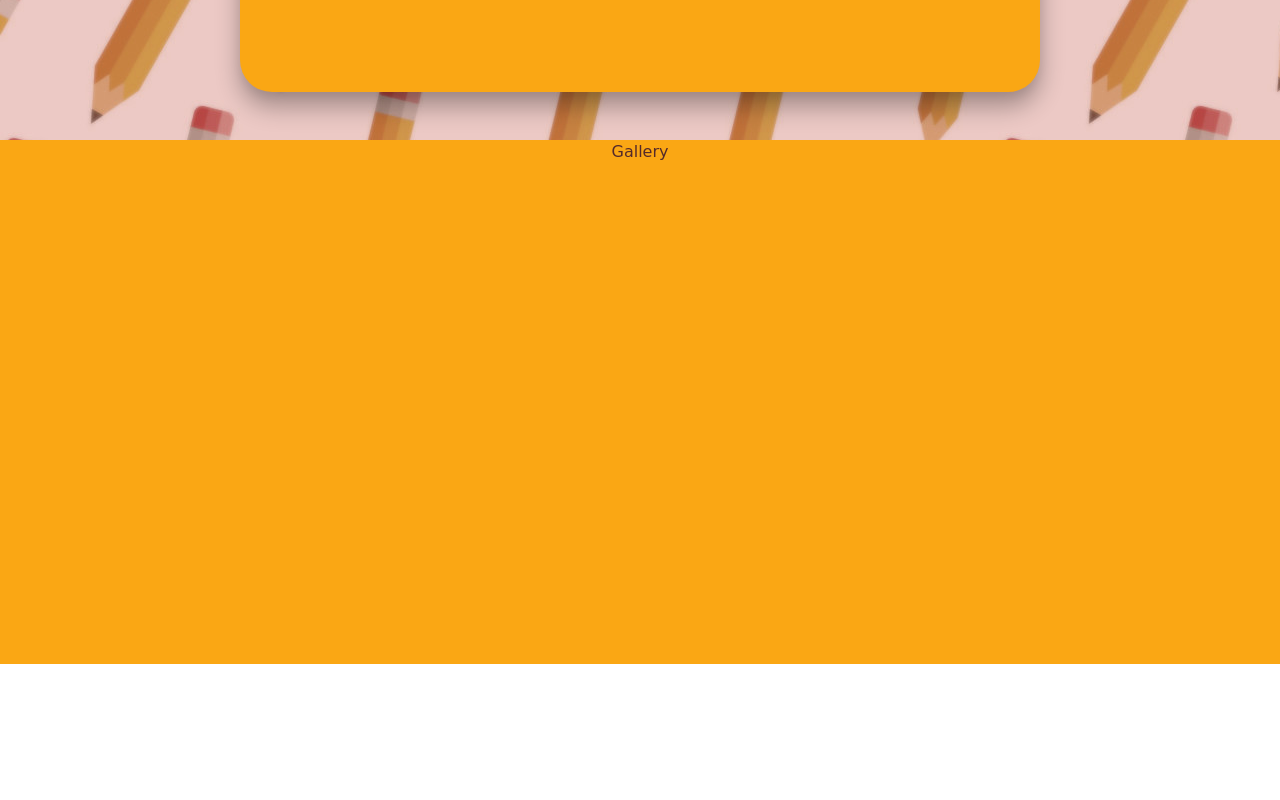
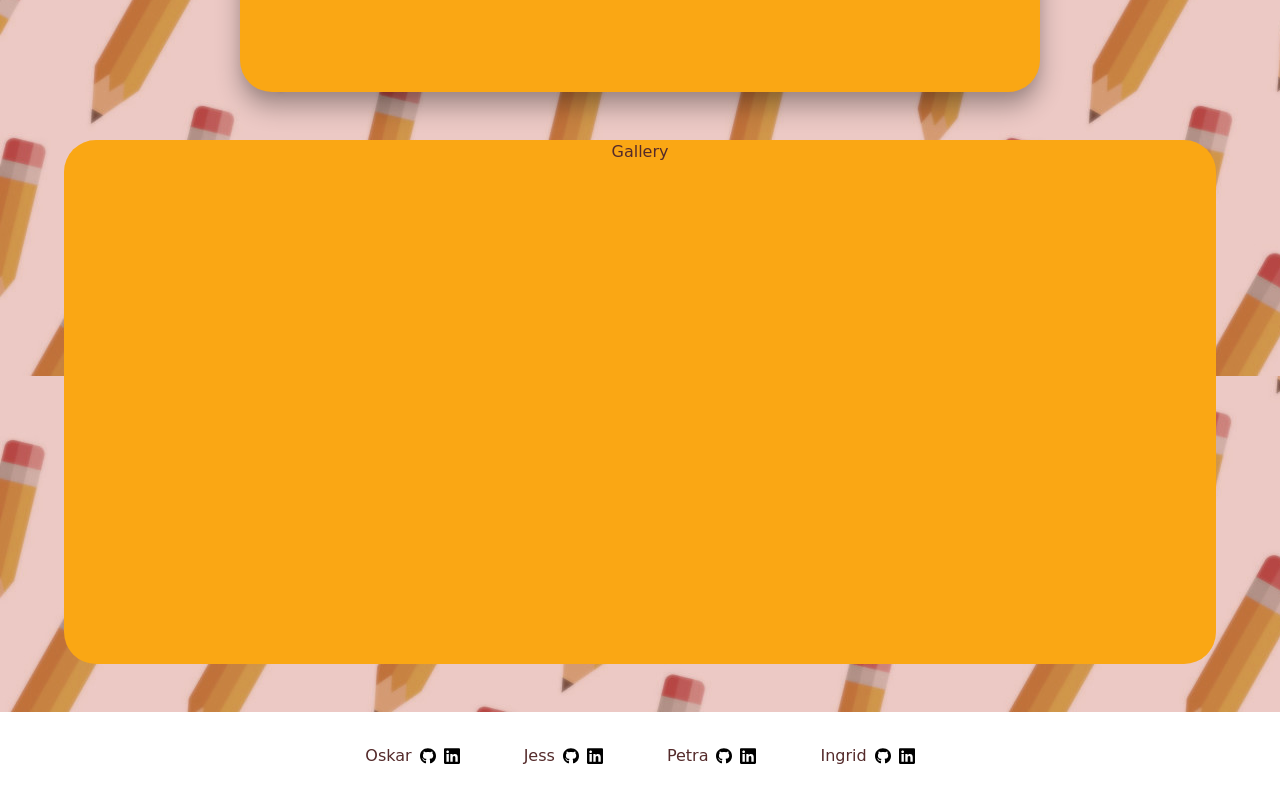
Before and after one commit to OskarSollenberg/Oskar__pensilPaws, a website with bundled scripts: page index.html in a window 1280 px wide. Shown: the part 620-1420 px from the top of the page. Before the commit the page ends 1284 px from the top, so only its background shows below. Built offline with nearby package versions, Linux system fonts and the light colour scheme; a web font is replaced by a local one.

Commit message:
separated into files

```diff
--- a/index.html
+++ b/index.html
@@ -52,7 +52,10 @@
                     <div class="loader loader--visible">
                         <img src="Assets/Images/dog-loader.gif" alt="" />
                     </div>
-                    <p class="page-information" id="random-animal"></p>
+                    <p
+                        class="page-information page-information--xl"
+                        id="random-animal"
+                    ></p>
                     <button class="btn btn__next-page">Start Drawing</button>
                 </div>
 
@@ -78,7 +81,7 @@
                             <p class="page-information">
                                 Player 2, guess the animal
                             </p>
-                            <input class="input" type="text" name="lname" />
+                            <input class="input" type="text" />
                             <input
                                 class="btn btn__submit-guess"
                                 type="submit"
@@ -101,6 +104,80 @@
                 <h2 class="section__title">Gallery</h2>
                 <div class="gallery-grid-wrapper"></div>
             </section>
+            <footer class="footer">
+                <ul class="footer__list">
+                    <li class="footer__list-item">
+                        <p>Oskar</p>
+                        <a href="https://github.com/OskarSollenberg">
+                            <img
+                                class="footer__soc-icons"
+                                src="./Assets/icons/github.svg"
+                                alt=""
+                            />
+                        </a>
+                        <a
+                            href="https://www.linkedin.com/in/oskar-sollenberg-12ab0b24b/"
+                        >
+                            <img
+                                class="footer__soc-icons"
+                                src="./Assets/icons/linkedin.svg"
+                                alt=""
+                            />
+                        </a>
+                    </li>
+                    <li class="footer__list-item">
+                        <p>Jess</p>
+                        <a href="https://github.com/jesslee2023">
+                            <img
+                                class="footer__soc-icons"
+                                src="./Assets/icons/github.svg"
+                                alt=""
+                            />
+                        </a>
+                        <a href="https://www.linkedin.com/in/jingping-li/ ">
+                            <img
+                                class="footer__soc-icons"
+                                src="./Assets/icons/linkedin.svg"
+                                alt=""
+                            />
+                        </a>
+                    </li>
+                    <li class="footer__list-item">
+                        <p>Petra</p>
+                        <a href="https://github.com/PoppyRed91">
+                            <img
+                                class="footer__soc-icons"
+                                src="./Assets/icons/github.svg"
+                                alt=""
+                            />
+                        </a>
+                        <a href="https://www.linkedin.com/in/petra-cuturdic">
+                            <img
+                                class="footer__soc-icons"
+                                src="./Assets/icons/linkedin.svg"
+                                alt=""
+                            />
+                        </a>
+                    </li>
+                    <li class="footer__list-item">
+                        <p>Ingrid</p>
+                        <a href="https://github.com/IngridAkeida">
+                            <img
+                                class="footer__soc-icons"
+                                src="./Assets/icons/github.svg"
+                                alt=""
+                            />
+                        </a>
+                        <a href="https://www.linkedin.com/in/ingrid-sanches">
+                            <img
+                                class="footer__soc-icons"
+                                src="./Assets/icons/linkedin.svg"
+                                alt=""
+                            />
+                        </a>
+                    </li>
+                </ul>
+            </footer>
         </div>
         <script src="script.js" type="module"></script>
     </body>
--- /dev/null
+++ b/style-components/_root.scss
@@ -0,0 +1,15 @@
+:root {
+    /*Colours*/
+    --green: #397c40;
+    --blue: #060846;
+    --red: #ee0044;
+    --lightBlue: #33b0db;
+    --mustardYellow: #faa714;
+    --goldYellow: #f7c061;
+    --whiteCream: #eeead7;
+
+    /*Fonts*/
+    --CursiveMain: "Patrick Hand SC", cursive;
+    --Cursive: "Delicious Handrawn", cursive;
+    --Roboto: "Roboto Flex", sans-serif;
+}
--- a/style.scss
+++ b/style.scss
@@ -1,27 +1,17 @@
 /* Importing reset. Doing this so that it can be in another file (less messy) */
-@import "reset.css";
+@import "/style-components/_reset";
+@import "/style-components/_root";
 
-:root {
-    /*Colours*/
-    --green: #397c40;
-    --blue: #060846;
-    --red: #ee0044;
-    --lightBlue: #33b0db;
-    --mustardYellow: #faa714;
-    --goldYellow: #f7c061;
-    --whiteCream: #eeead7;
-
-    /*Fonts*/
-    --CursiveMain: "Patrick Hand SC", cursive;
-    --Cursive: "Delicious Handrawn", cursive;
-    --Roboto: "Roboto Flex", sans-serif;
-}
+/* ----------------------------------------------- */
+/* GLOBAL */
 body {
     font-family: var(--CursiveMain);
     background: url(Assets/Images/bg-pancils.jpg);
     color: rgb(84, 42, 42);
 }
+
 /* ----------------------------------------------- */
+/* GLOBAL WRAPPERS */
 .site-wrapper {
     display: flex;
     flex-direction: column;
@@ -37,6 +27,7 @@ body {
 }
 
 /* ----------------------------------------------- */
+/* PAGE/PAGE-text STYLING */
 .page {
     display: none;
     flex-direction: column;
@@ -50,16 +41,19 @@ body {
     background-color: var(--mustardYellow);
     box-shadow: rgba(0, 0, 0, 0.3) 0px 15px 25px,
         rgba(0, 0, 0, 0.05) 0px 5px 10px;
+
+    @media (max-width: 60rem) {
+        border-radius: 0rem;
+        max-width: 50rem;
+        width: 90vw;
+    }
 }
 .page-information {
-    text-align: center;
     font-size: 1.5rem;
-}
-.page-information--lg {
-    font-size: 3rem;
 }
 
 /* ----------------------------------------------- */
+/* BUTTON */
 .btn {
     padding: 0.5rem 1rem;
     font-size: 1.5rem;
@@ -69,22 +63,26 @@ body {
     background-color: var(--whiteCream);
     color: var(--green);
     box-shadow: inset 0 0 0 0 var(--green);
+    min-width: 8rem;
 
     -webkit-transition: ease-out 0.6s;
     -moz-transition: ease-out 0.6s;
     transition: ease-out 0.6s;
 }
-
 .btn:hover {
     box-shadow: inset 400px 0 0 0 var(--green);
     color: var(--whiteCream);
 }
+
+/* ----------------------------------------------- */
+/* LOADER IMAGE */
 .loader {
     width: 3rem;
     display: none;
 }
 
 /* ----------------------------------------------- */
+/* CANVAS */
 .canvas {
     border: 1px solid black;
     background: white;
@@ -94,6 +92,7 @@ body {
 }
 
 /* ----------------------------------------------- */
+/* INPUT */
 .input__content {
     display: flex;
     flex-direction: column;
@@ -109,6 +108,7 @@ body {
 }
 
 /* ----------------------------------------------- */
+/* WIN & LOSE conditions */
 .conditions {
     display: none;
     flex-direction: column;
@@ -118,25 +118,39 @@ body {
 }
 
 /* ----------------------------------------------- */
+/* GALLERY */
 .section-gallery {
-    width: 100vw;
+    width: 90vw;
     background-color: var(--mustardYellow);
     text-align: center;
     display: flex;
     flex-direction: column;
     align-items: center;
     justify-content: center;
+    border-radius: 2rem;
+
+    @media (max-width: 60rem) {
+        border-radius: 0rem;
+    }
 }
 .gallery-grid-wrapper {
     display: grid;
     align-items: center;
+    text-align: left;
     justify-content: center;
+    width: 100vw;
     grid-template-columns: 1fr 1fr 1fr;
     gap: 1rem;
-    width: 100vw;
-    max-width: 70rem;
-    min-height: 500px;
+    max-width: 64rem;
+    min-height: 31.25rem;
     border-radius: 2rem;
+
+    @media (max-width: 60rem) {
+        grid-template-columns: 1fr 1fr;
+    }
+    @media (max-width: 40rem) {
+        grid-template-columns: 1fr;
+    }
 }
 .gallery-grid-items {
     padding: 2rem;
@@ -144,21 +158,54 @@ body {
     flex-direction: column;
     justify-content: center;
     align-items: center;
+
+    @media (max-width: 60rem) {
+        padding: 1rem;
+    }
+    @media (max-width: 40rem) {
+        padding: 0rem;
+    }
 }
 .gallery-grid-items img {
     background: white;
-    width: 250px;
-    height: 150px;
+    border: 0.5rem rgb(84, 42, 42);
+    width: 16rem;
+    height: 9.5rem;
+    max-width: 200px;
+    border-style: solid;
+    border-width: 10px;
+    border-top-color: lighten(#000, 20%);
+    border-right-color: lighten(#000, 0%);
+    border-bottom-color: lighten(#000, 20%);
+    border-left-color: lighten(#000, 0%);
+    box-shadow: 2px 2px 4px rgba(0, 0, 0, 0.6);
 }
 
 /* ----------------------------------------------- */
-/* @MEDIA */
-@media (max-width: 60rem) {
-    .page {
-        border-radius: 0rem;
-        max-width: 50rem;
-        width: 90vw;
-    }
+/* FOOTERS */
+.footer {
+    display: flex;
+    justify-content: center;
+    align-items: center;
+    width: 100vw;
+    background: white;
+}
+.footer__list {
+    display: flex;
+    flex-wrap: wrap;
+
+    justify-content: center;
+    align-items: center;
+}
+.footer__list-item {
+    padding: 2rem;
+    display: flex;
+    justify-content: center;
+    align-items: center;
+    gap: 0.5rem;
+}
+.footer__soc-icons {
+    width: 1rem;
 }
 
 /* ----------------------------------------------- */
@@ -169,14 +216,19 @@ body {
 .page--content-positioning {
     display: grid;
     grid-template-columns: 1fr 1fr;
-}
-@media (max-width: 60rem) {
-    .page--content-positioning {
+
+    @media (max-width: 60rem) {
         display: flex;
         justify-content: center;
         align-items: center;
         grid-template-columns: 1fr 1fr;
     }
+}
+.page-information--lg {
+    font-size: 3rem;
+}
+.page-information--xl {
+    font-size: 3.5rem;
 }
 .input__content--hidden {
     display: none;
```
Also changed, not shown: script.js (+5 -5 lines), style-components/_reset.scss (renamed from reset.css, +1 -10 lines), Assets/icons/github.svg (added), Assets/icons/linkedin.svg (added), script-components/api.js (renamed from components/api.js), script-components/canvas.js (renamed from components/canvas.js), script-components/conditions.js (renamed from components/conditions.js), script-components/imgGallery.js (renamed from components/imgGallery.js), script-components/timer.js (renamed from components/timer.js).
